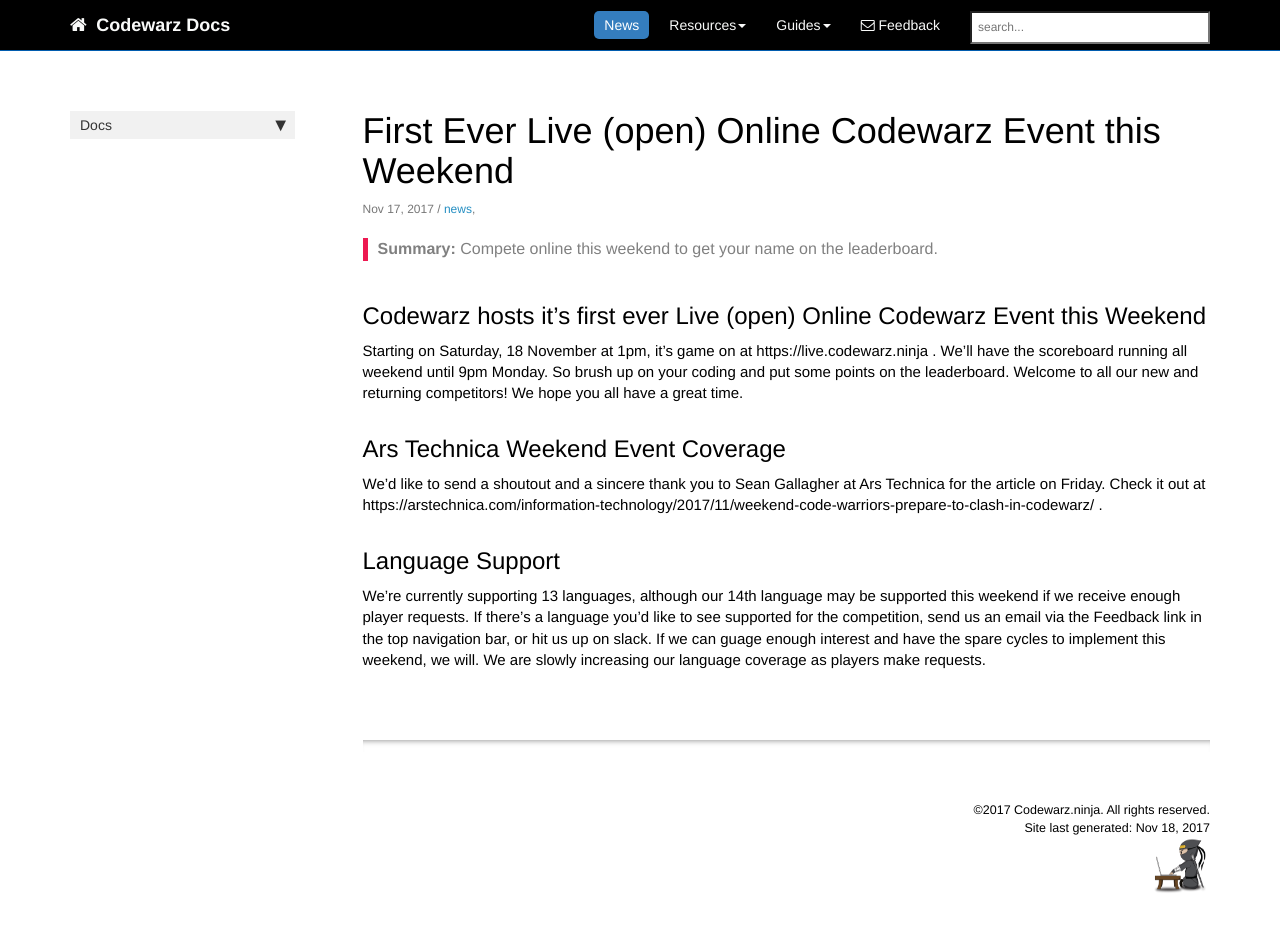
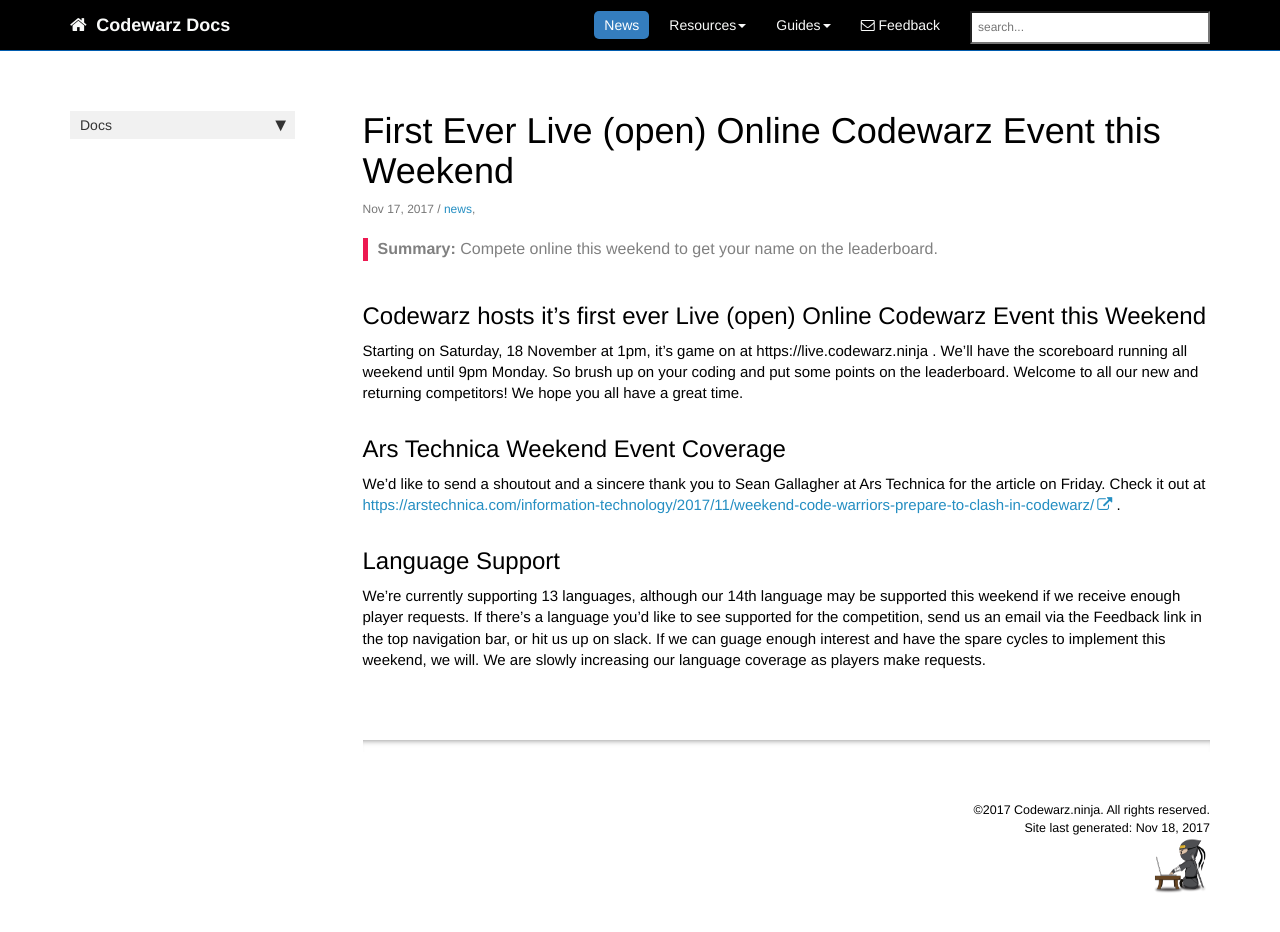
Before and after one commit to codewarz-ninja/runcode-docs.github.io, a Jekyll site: the page built from _posts/2017-11-17-news-post-20171117.md, in a window 1280 px wide and 958 px high. Shown: the top 932 px of the window. Built offline with Jekyll 4.4.1, drawn with Linux system fonts in a browser that asks for light colours; nearby versions of some CDN libraries; comment, search, counter and statistics services are not loaded; part of the change alters nothing that is shown.

```diff
--- a/_posts/2017-11-17-news-post-20171117.md
+++ b/_posts/2017-11-17-news-post-20171117.md
@@ -12,7 +12,7 @@ Starting on Saturday, 18 November at 1pm, it's game on at https://live.codewarz.
 
 ## Ars Technica Weekend Event Coverage
 
-We'd like to send a shoutout and a sincere thank you to Sean Gallagher at Ars Technica for the article on Friday. Check it out at https://arstechnica.com/information-technology/2017/11/weekend-code-warriors-prepare-to-clash-in-codewarz/ .
+We'd like to send a shoutout and a sincere thank you to Sean Gallagher at Ars Technica for the article on Friday. Check it out at [https://arstechnica.com/information-technology/2017/11/weekend-code-warriors-prepare-to-clash-in-codewarz/](https://arstechnica.com/information-technology/2017/11/weekend-code-warriors-prepare-to-clash-in-codewarz/) .
 
 ## Language Support
 
```
